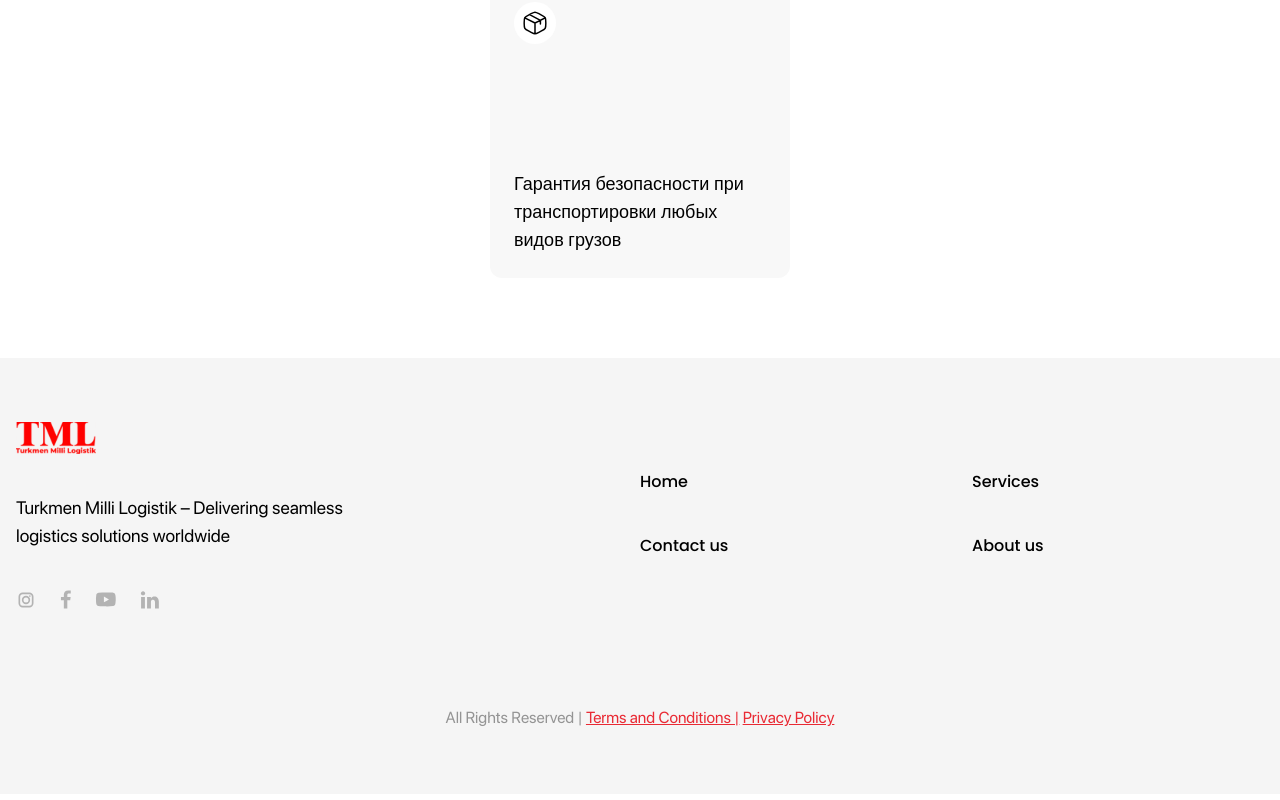
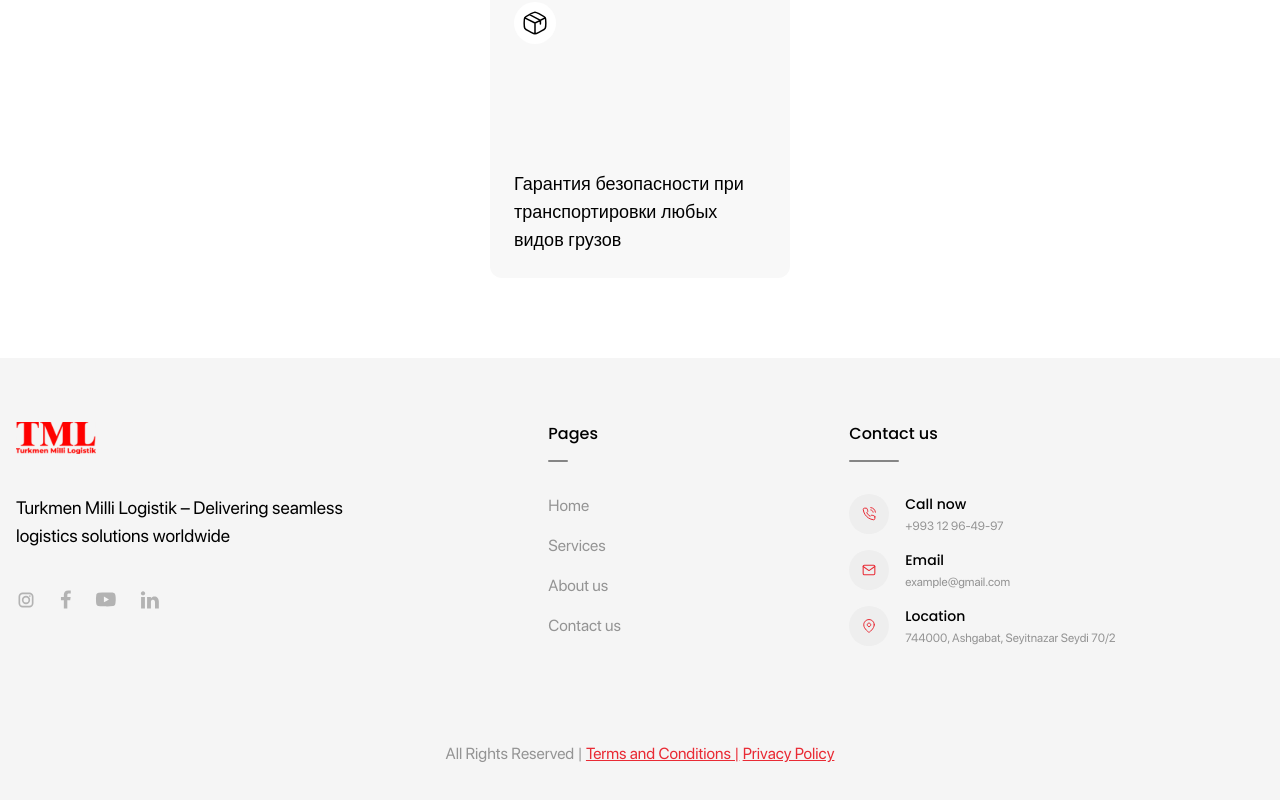
Before and after one commit to mekanio20/logistics, a Vue app: page /about in a window 1280 px wide. Shown: the part 2794-3594 px from the top of the page. Built offline with nearby package versions, Linux system fonts and the light colour scheme.

Commit message:
footer update

```diff
--- a/src/components/Footer.vue
+++ b/src/components/Footer.vue
@@ -17,36 +17,67 @@
                         </router-link>
                     </div>
                     <div
-                        class="font-sf_pro font-normal lg:text-base sm:text-sm mobile:text-xs text-[10px] text-m_gray-200 mt-24 mr-10 lg:hidden block">
-                        All Rights Reserved | <span class="text-m_green-100 underline">Terms and Conditions | Privacy
-                            Policy</span></div>
+                        class="w-full font-sf_pro font-normal lg:text-base sm:text-sm mobile:text-sm text-xs text-center text-m_gray-200 mt-24 lg:hidden block">
+                        All Rights Reserved | <router-link to="/terms" class="underline text-m_red-100">Terms and
+                            Conditions
+                            |</router-link> <router-link to="/privacy" class="text-m_red-100 underline">Privacy
+                            Policy</router-link> </div>
                 </div>
-                <div class="lg:flex-1 w-full flex flex-col items-end justify-end mt-12">
-                    <div class="w-full grid lg:grid-cols-2 gap-x-10">
-                        <router-link class="flex flex-col lg:items-start lg:justify-start items-center justify-center"
-                            to="/">
-                            <h3
-                                class="font-poppins font-medium lg:text-base sm:text-sm mobile:text-sm text-xs text-black mb-10">
-                                Home</h3>
-                        </router-link>
-                        <router-link class="flex flex-col lg:items-start lg:justify-start items-center justify-center"
-                            to="/service">
-                            <h3
-                                class="font-poppins font-medium lg:text-base sm:text-sm mobile:text-sm text-xs text-black mb-10">
-                                Services</h3>
-                        </router-link>
-                        <router-link class="flex flex-col lg:items-start lg:justify-start items-center justify-center"
-                            to="/contact">
-                            <h3
-                                class="font-poppins font-medium lg:text-base sm:text-sm mobile:text-sm text-xs text-black mb-10">
-                                Contact us</h3>
-                        </router-link>
-                        <router-link class="flex flex-col lg:items-start lg:justify-start items-center justify-center"
-                            to="/about">
-                            <h3
-                                class="font-poppins font-medium lg:text-base sm:text-sm mobile:text-sm text-xs text-black mb-10">
-                                About us</h3>
-                        </router-link>
+                <div
+                    class="w-full flex sm:flex-row flex-col items-start justify-evenly sm:space-x-20 sm:space-y-0 space-y-10 lg:pb-0 pb-10">
+                    <div class="flex flex-col space-y-4">
+                        <h4 class="font-poppins font-medium lg:text-base text-sm text-black pb-4 mb-4
+                        relative inline-block after:w-[20px] after:content-[''] after:absolute after:bottom-0 after:left-0 after:h-[2px] after:rounded-lg after:bg-m_black-100 after:opacity-50
+                        ">Pages</h4>
+                        <ul class="flex flex-col space-y-4">
+                            <li class="font-sf_pro font-normal lg:text-base text-sm text-m_gray-200">
+                                <router-link to="/">Home</router-link>
+                            </li>
+                            <li class="font-sf_pro font-normal lg:text-base text-sm text-m_gray-200">
+                                <router-link to="/service">Services</router-link>
+                            </li>
+                            <li class="font-sf_pro font-normal lg:text-base text-sm text-m_gray-200">
+                                <router-link to="/about">About us</router-link>
+                            </li>
+                            <li class="font-sf_pro font-normal lg:text-base text-sm text-m_gray-200">
+                                <router-link to="/contact">Contact us</router-link>
+                            </li>
+                        </ul>
+                    </div>
+                    <div class="flex flex-col space-y-4">
+                        <h4 class="font-poppins font-medium lg:text-base text-sm text-black pb-4 mb-4
+                        relative inline-block after:w-[50px] after:content-[''] after:absolute after:bottom-0 after:left-0 after:h-[2px] after:rounded-lg after:bg-m_black-100 after:opacity-50
+                        ">Contact us</h4>
+                        <div class="flex flex-col space-y-4">
+                            <div class="flex items-center space-x-4">
+                                <div class="bg-m_gray-400 w-10 h-10 flex items-center justify-center rounded-full">
+                                    <phone />
+                                </div>
+                                <div class="flex flex-col space-y-1">
+                                    <h4 class="font-poppins font-medium lg:text-sm text-xs text-black">Call now</h4>
+                                    <p class="font-sf_pro font-normal text-xs text-m_gray-200">+993 12 96-49-97</p>
+                                </div>
+                            </div>
+                            <div class="flex items-center space-x-4">
+                                <div class="bg-m_gray-400 w-10 h-10 flex items-center justify-center rounded-full">
+                                    <mail />
+                                </div>
+                                <div class="flex flex-col space-y-1">
+                                    <h4 class="font-poppins font-medium lg:text-sm text-xs text-black">Email</h4>
+                                    <p class="font-sf_pro font-normal text-xs text-m_gray-200">example@gmail.com</p>
+                                </div>
+                            </div>
+                            <div class="flex items-center space-x-4">
+                                <div class="bg-m_gray-400 w-10 h-10 flex items-center justify-center rounded-full">
+                                    <pin />
+                                </div>
+                                <div class="flex flex-col space-y-1">
+                                    <h4 class="font-poppins font-medium lg:text-sm text-xs text-black">Location</h4>
+                                    <p class="font-sf_pro font-normal text-xs text-m_gray-200">744000, Ashgabat,
+                                        Seyitnazar Seydi 70/2</p>
+                                </div>
+                            </div>
+                        </div>
                     </div>
                 </div>
             </div>
@@ -60,8 +91,32 @@
 </template>
 
 <script>
+import { markRaw } from 'vue';
+import phone from './icons/phone.vue';
+import mail from './icons/mail.vue';
+import pin from './icons/pin.vue';
+import instagram from './icons/instagram.vue';
+import facebook from './icons/facebook.vue';
+import youtube from './icons/youtube.vue';
+import linkedin from './icons/linkedin.vue';
+const nonReactivePhoneIcon = markRaw(phone)
+const nonReactiveMailIcon = markRaw(mail)
+const nonReactivePinIcon = markRaw(pin)
+const nonReactiveInstagramIcon = markRaw(instagram)
+const nonReactiveFacebookIcon = markRaw(facebook)
+const nonReactiveYoutubeIcon = markRaw(youtube)
+const nonReactiveLinkedinIcon = markRaw(linkedin)
 export default {
     name: "Footer",
+    components: {
+        phone,
+        mail,
+        pin,
+        instagram,
+        facebook,
+        youtube,
+        linkedin
+    },
     data() {
         return {
             icons: [
```
Also changed, not shown: src/views/Home.vue (+20 -22 lines).
